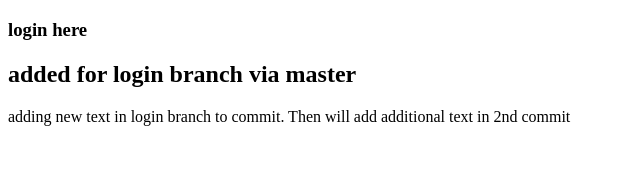
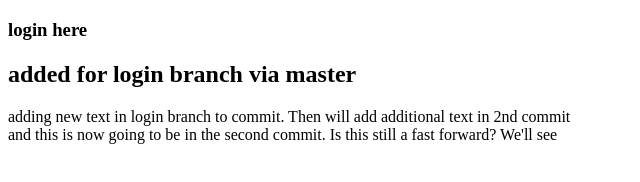
Before and after one commit to RimasJB/gitCrash, a plain HTML site: page login.html in a window 1280 px wide. Shown: the whole page, without its empty margins (0-640 px from the left). Drawn offline with Linux system fonts and the light colour scheme.

Commit message:
2nd of 2 commits prior to merge

```diff
--- a/login.html
+++ b/login.html
@@ -9,5 +9,6 @@
     <h3>login here</h3>
     <h2>added for login branch via master</h2>
     <span>adding new text in login branch to commit.  Then will add additional text in 2nd commit</span>
+    <div>and this is now going to be in the second commit.  Is this still a fast forward? We'll see</div>
 </body>
 </html>
```
